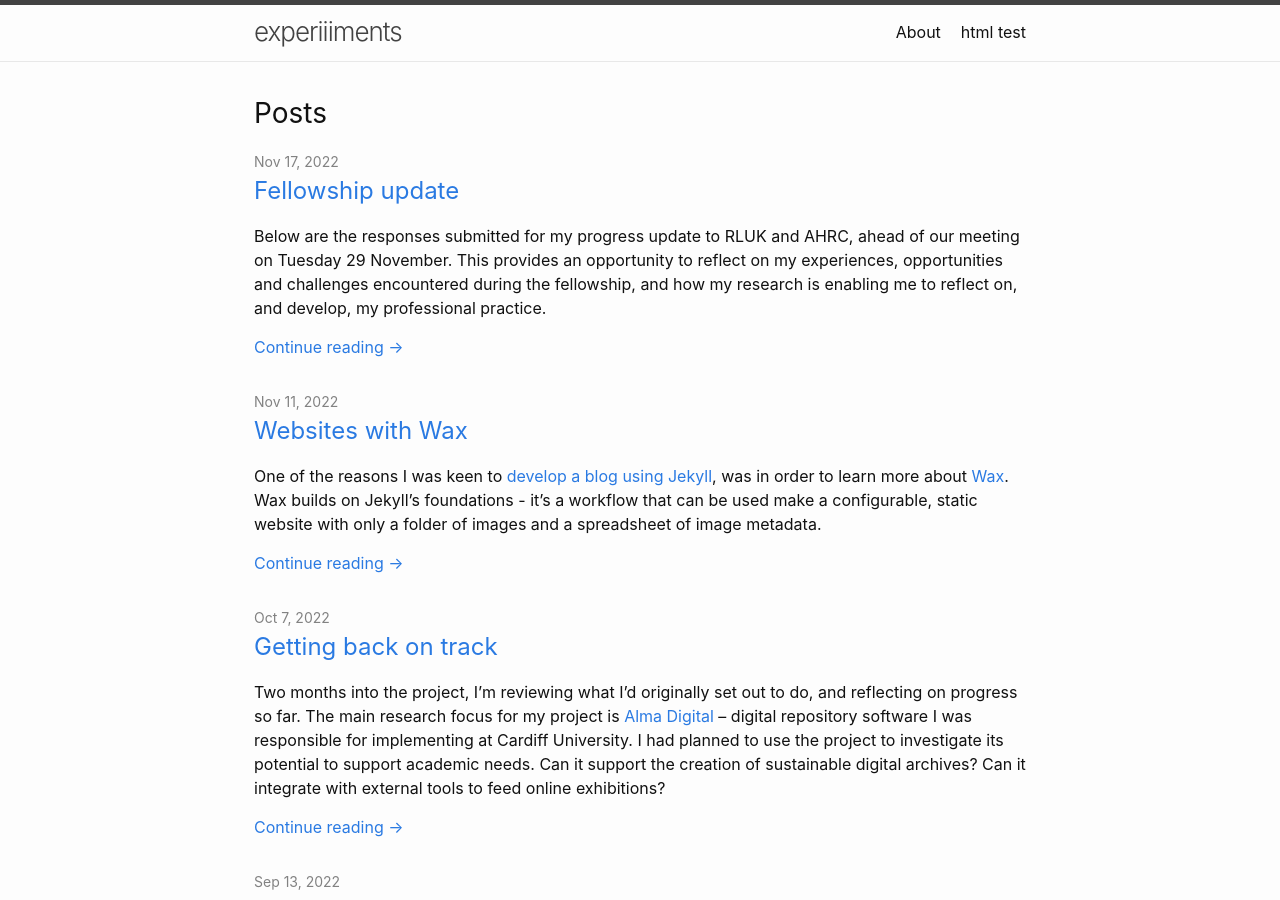
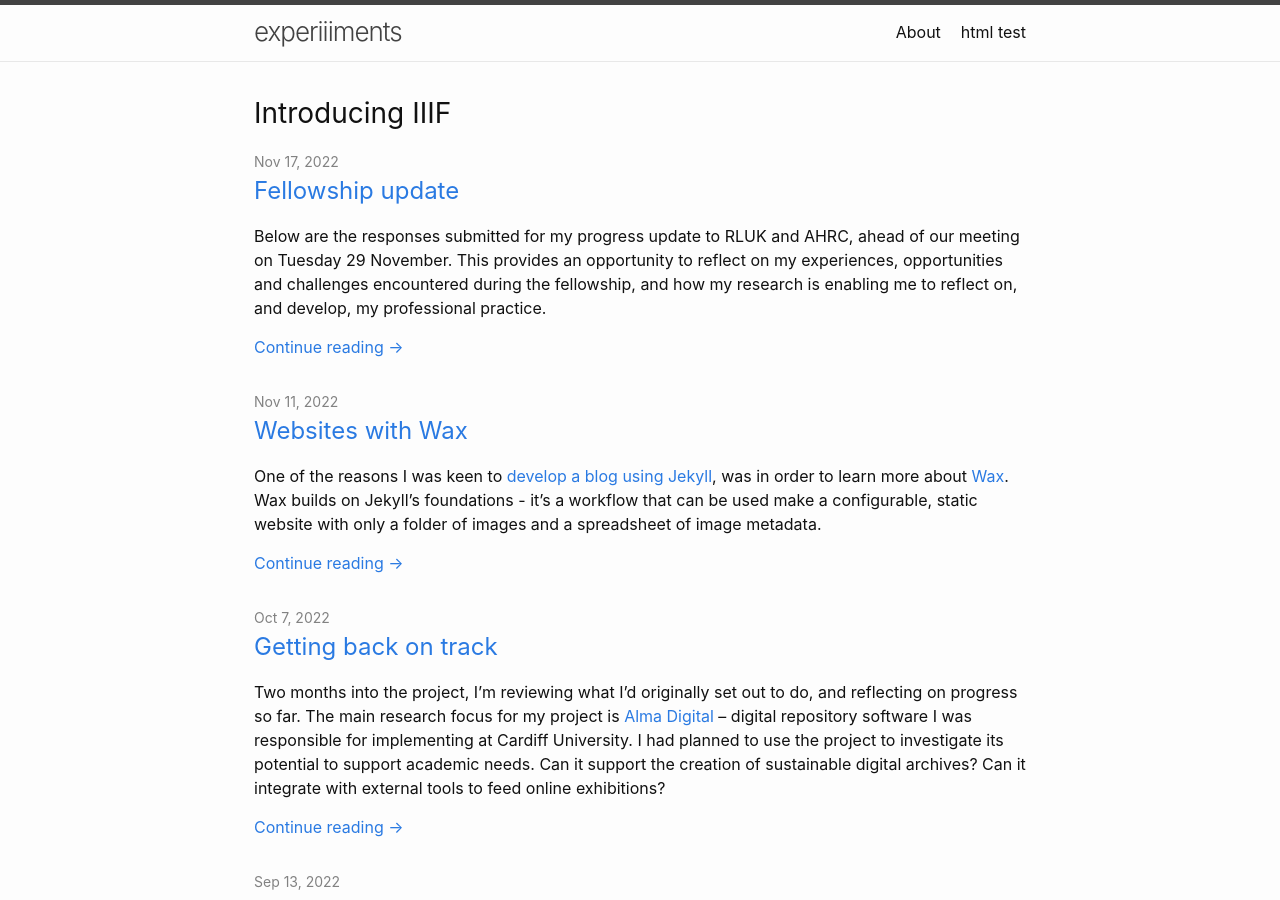
Before and after one commit to aeh0/iiif, a Jekyll site: the page built from index.markdown, in a window 1280 px wide and 900 px high. Built offline with Jekyll 4.4.1, drawn with Linux system fonts in a browser that asks for light colours.

Commit message:
Update home.html

```diff
--- a/_layouts/home.html
+++ b/_layouts/home.html
@@ -10,7 +10,7 @@
   {{ content }}
 
   {%- if site.posts.size > 0 -%}
-    <h2 class="post-list-heading">{{ page.list_title | default: "Posts" }}</h2>
+    <h2 class="post-list-heading">{{ page.list_title | default: "Introducing IIIF" }}</h2>
     <ul class="post-list">
       {%- for post in site.posts -%}
       <li>
```
